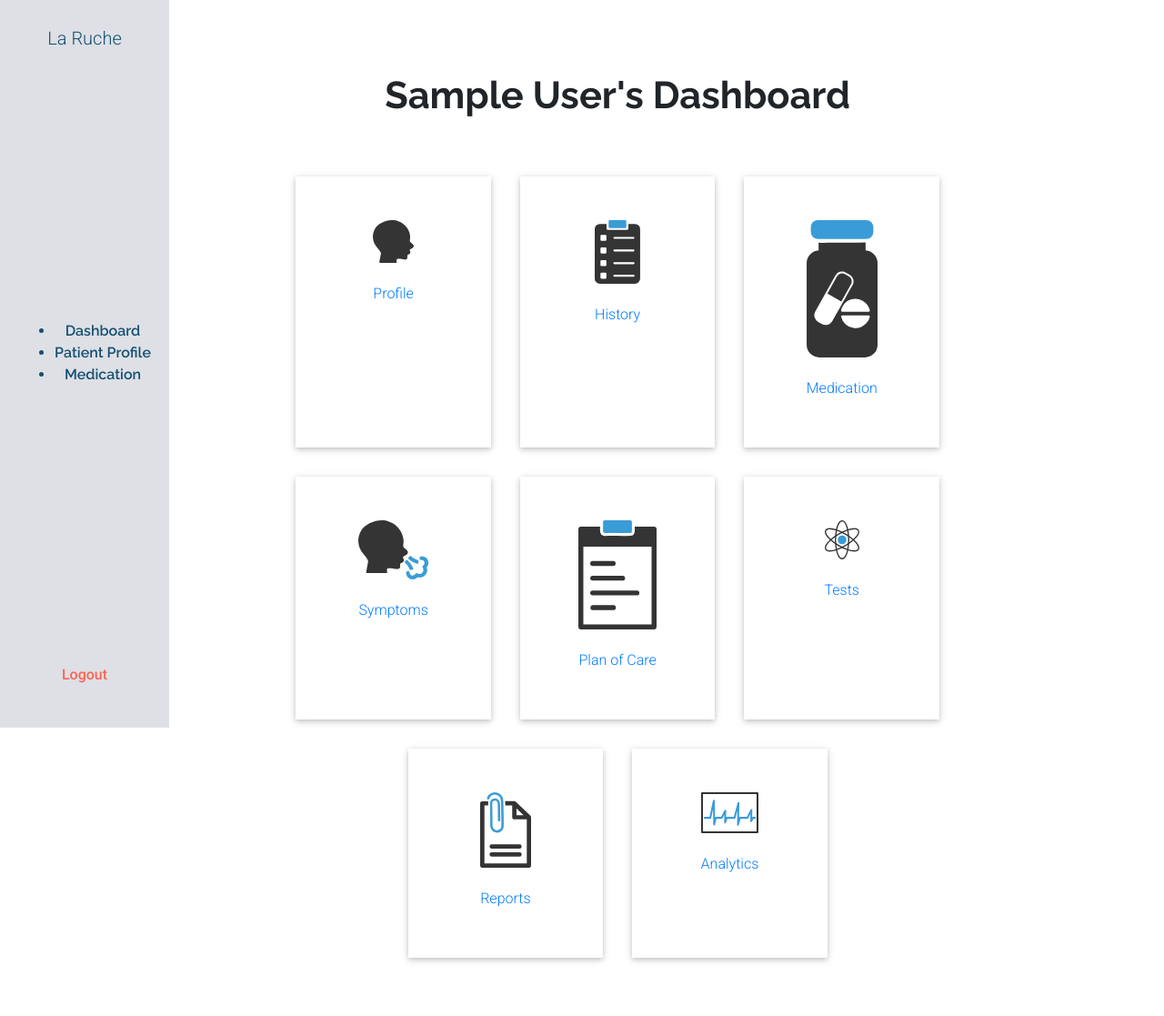
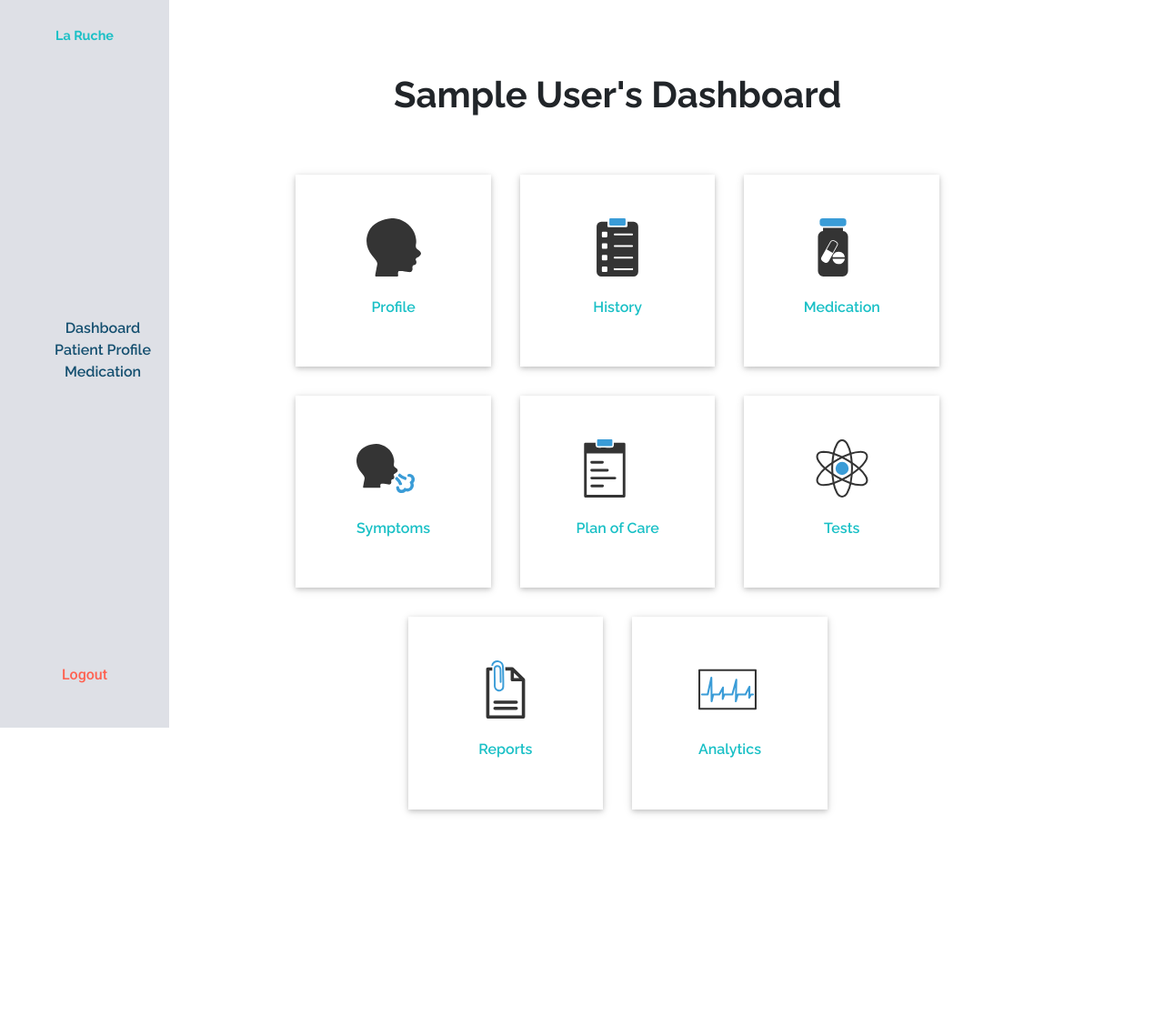
Before and after one commit to ClaireLally8/La-Ruche, a Flask app: template templates/dashboard.html in a window 1280 px wide. Shown: the whole page at 91% size. After the commit the page ends 895 px from the top, so only its background shows below. Run offline with Flask 2, Linux system fonts and the light colour scheme; the template is opened without the code that fills it: most values are stand-ins (such as "Sample title", 1, 10 or a date in 2020); some libraries are stand-ins or nearby versions.

Commit message:
css for dashboard page

```diff
--- a/static/css/css.css
+++ b/static/css/css.css
@@ -6,8 +6,23 @@ body {
 /* HEADINGS */
 h2 {
     font-family: "Raleway";
-    font-size:2.6rem;
+    font-size:2.5rem;
     font-weight:700;
+}
+h5 {
+    font-family: "Raleway";
+    font-size:0.9rem;
+    font-weight:700;
+    color: #1ac0c6;
+}
+h6 {
+    color: #1ac0c6;
+    font-family: "Raleway";
+    font-weight:600;
+}
+.heading-6:hover {
+    color:#ff6150;
+    text-decoration:underline;
 }
 /* SIDE NAVBAR STYLING */
 .container {
@@ -16,7 +31,6 @@ h2 {
   max-width: 800px;
   text-align: center;
 }
-
 #sidemenunav {
   width: 11.625rem;
   position: fixed;
@@ -36,11 +50,9 @@ h2 {
     font-family: "Raleway";
     font-weight:600;
     color: #134e6f!important;
-    margin-bottom: 0.625rem;
-    text-align: center;
 }
-.navbaritems ul {
-    list-style: none;
+.side {
+    list-style:none;
 }
 .navbaritems:hover {
   transform: scale(1.01);
@@ -60,7 +72,6 @@ h2 {
   position: absolute;
   top: 1.875rem;
   right: 1.875rem;
-
 }
 #hamburgerBtn:hover {
   cursor: pointer;
@@ -99,3 +110,9 @@ h2 {
     width: 100%
   }
 }
+
+/* DASHBOARD */
+.dashboard-icon{
+    height:4rem;
+    width:4rem;
+}
```
